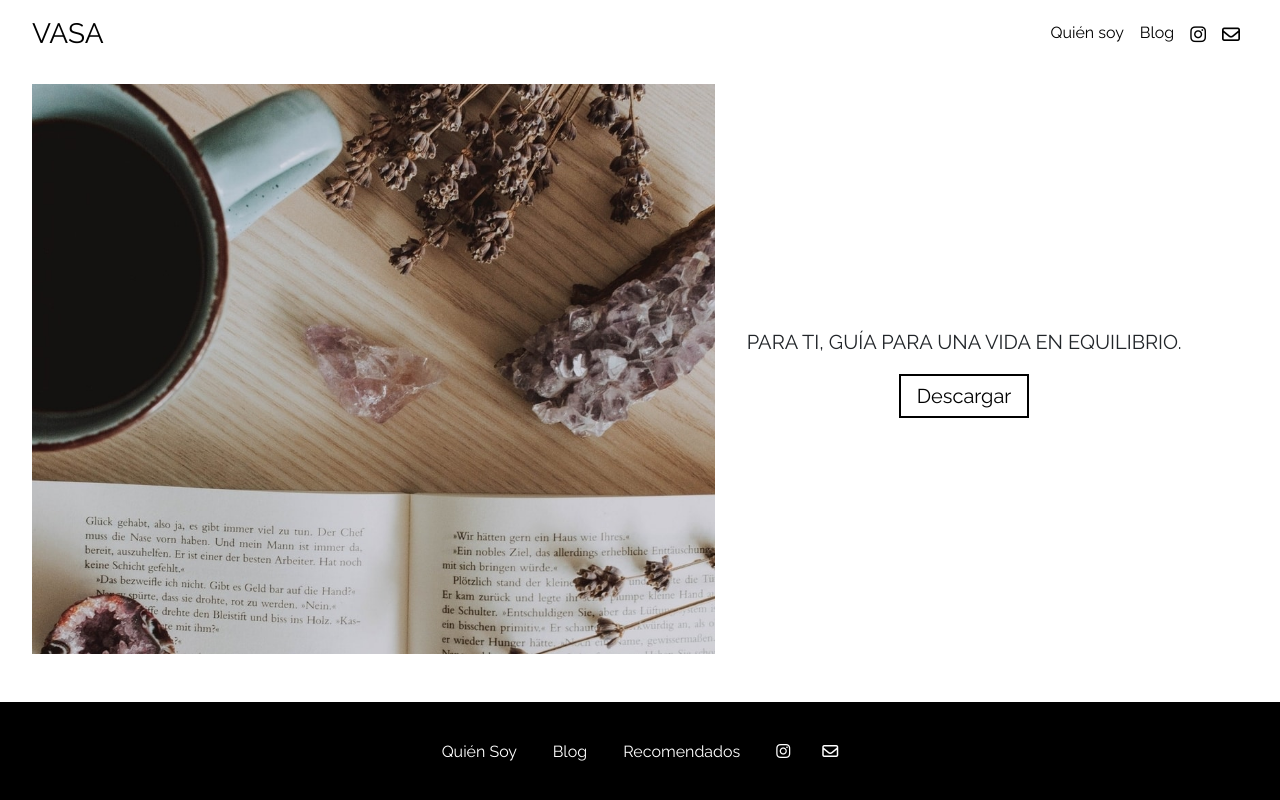
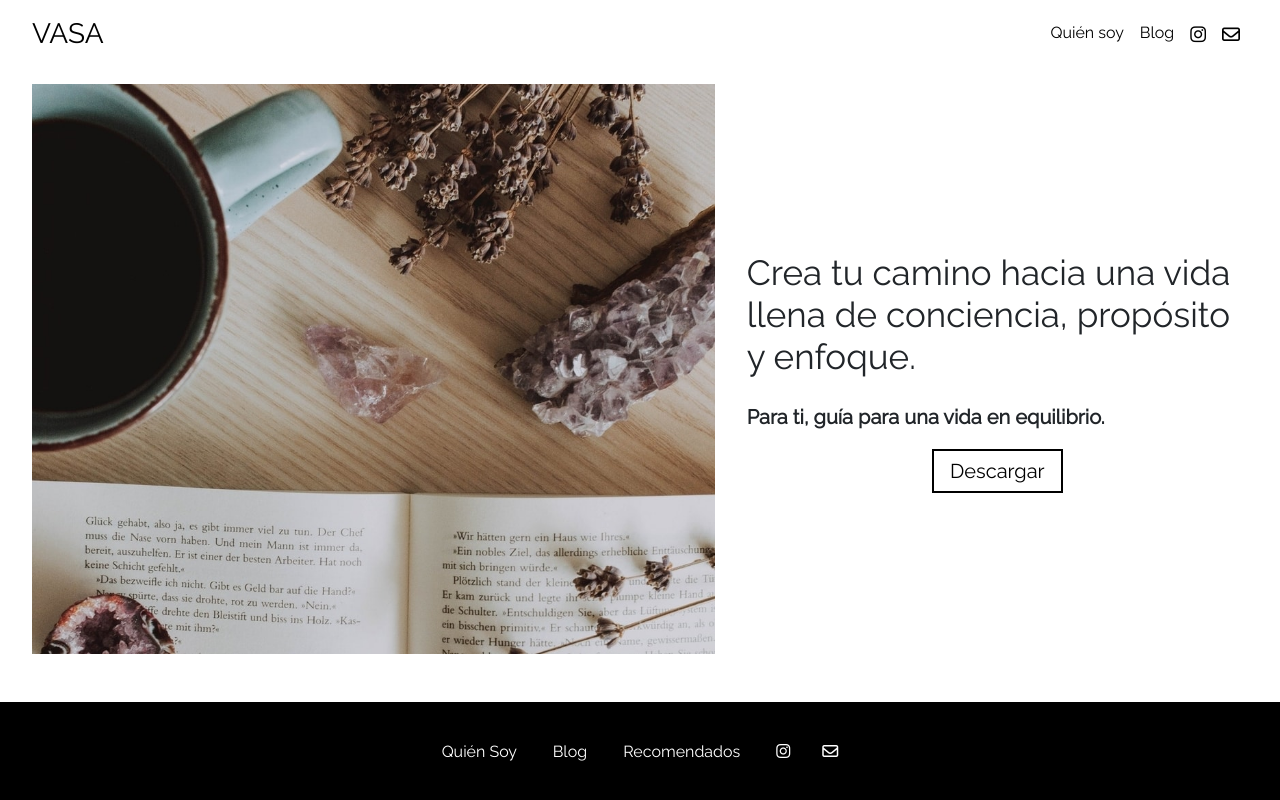
Before and after one commit to enmanuelr7/steffanimendoza, an Angular app: page /home in a window 1280 px wide. Built offline with nearby package versions, Linux system fonts and the light colour scheme.

Commit message:
title added to home page

```diff
--- a/src/app/components/content/home/home.component.html
+++ b/src/app/components/content/home/home.component.html
@@ -1,15 +1,20 @@
-<div @fade class="row no-gutters mt-3 mb-5 justify-content-center">
+<div @fade class="row no-gutters mt-4 mt-lg-3 mb-5 justify-content-center">
     <div class="col-10 col-lg-7">
         <div class="home-img-container">
             <img src="../../../../assets/home.jpg" alt="Libro, taza y piedras" class="home-img">
         </div>
     </div>
-    <div class="col-10 col-lg-5 mt-5 mt-lg-0 home-txt-container d-flex align-items-center">
+    <div class="col-10 col-lg-5 mt-4 mt-lg-0 home-txt-container d-flex align-items-center">
         <div class="home-txt">
-            <div>
-                PARA TI, GUÍA PARA UNA VIDA EN EQUILIBRIO.
+            <div class="mb-3 mb-lg-4 font-weight-bold">
+                <h1 class="home-title">
+                    Crea tu camino hacia una vida llena de conciencia, propósito y enfoque.
+                </h1>
             </div>
-            <div class="text-center mt-5 mt-lg-4">
+            <div class="font-weight-bold home-subtitle mt-4">
+                Para ti, guía para una vida en equilibrio.
+            </div>
+            <div class="text-center mt-4 mt-lg-4">
                 <a class="py-2 px-3 download-btn" target="_blank" href="https://bit.ly/35ytWdP">Descargar</a>
             </div>
         </div>
--- a/src/app/components/content/home/home.component.scss
+++ b/src/app/components/content/home/home.component.scss
@@ -18,3 +18,11 @@ a.download-btn:hover {
   background-color: #000;
   color: #fff;
 }
+
+h1.home-title {
+  font-size: 20px;
+}
+
+div.home-subtitle {
+  font-size: 15px;
+}
--- a/src/styles.scss
+++ b/src/styles.scss
@@ -38,4 +38,10 @@ body {
   .mobile-only {
     display: none !important;
   }
+  h1.home-title {
+    font-size: 35px !important;
+  }
+  div.home-subtitle {
+    font-size: 20px !important;
+  }
 }
```
